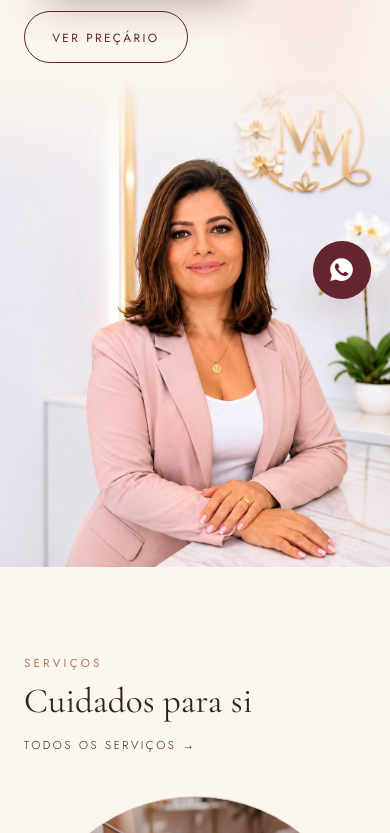
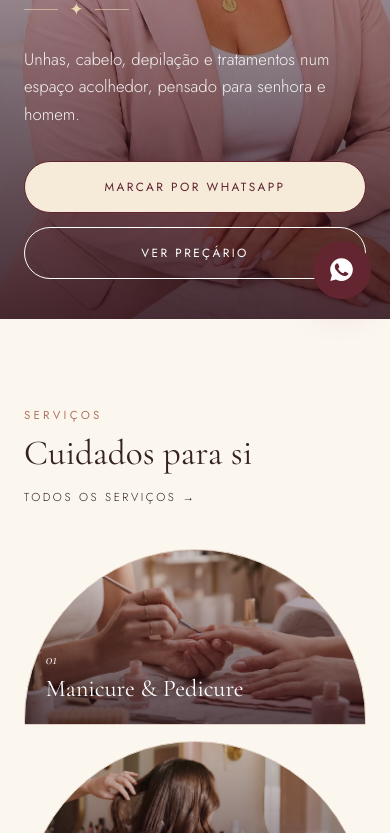
Before and after one commit to adiell-ds/pins, a plain HTML site: page marcia-melo/index.html in a window 390 px wide. Shown: the part 526-1359 px from the top of the page. Drawn offline with Linux system fonts and the light colour scheme.

Commit message:
Site Márcia Melo: hero com foto de fundo e texto por cima

```diff
--- a/marcia-melo/css/style.css
+++ b/marcia-melo/css/style.css
@@ -54,3 +54,14 @@ footer{background:var(--burgundy);color:var(--primary-fg);margin-top:5rem;paddin
 .hero-bg{width:70%;-webkit-mask-image:linear-gradient(90deg,transparent 28%,#000 54%);mask-image:linear-gradient(90deg,transparent 28%,#000 54%)}
 .hero:after{content:"";position:absolute;left:0;right:0;bottom:0;height:110px;background:linear-gradient(transparent,var(--background));z-index:-1;pointer-events:none}
 @media(max-width:900px){.hero-bg{width:100%;-webkit-mask-image:linear-gradient(180deg,transparent 0,#000 22%);mask-image:linear-gradient(180deg,transparent 0,#000 22%)}.hero:after{display:none}}
+/* hero com a foto a toda a largura por trás do texto */
+.hero{isolation:isolate;color:#fff;background:#3a1620}
+.hero-bg{position:absolute;inset:0;width:100%;height:100%;object-fit:cover;object-position:50% 18%;z-index:-2;-webkit-mask-image:none;mask-image:none;aspect-ratio:auto;order:0}
+.hero:before{content:"";position:absolute;left:0;top:0;right:0;bottom:0;width:100%;height:100%;z-index:-1;background:linear-gradient(90deg,rgba(40,12,20,.82) 0,rgba(40,12,20,.55) 42%,rgba(40,12,20,.12) 75%,transparent);filter:none}
+.hero:after{display:none}
+.hero .wrap{min-height:min(82vh,760px);align-items:end;padding-bottom:4.5rem}.hero .wrap>div{max-width:30rem}
+.hero .eyebrow{color:#ecd9b0}.hero h1{color:#fff}.hero h1 em{color:#f3d9dd}.hero .orn{color:#ecd9b0}.hero p{color:rgba(255,255,255,.92)}
+.hero .btn.solid{background:#f6ead8;color:#5e2230}.hero .btn.line{border-color:#fff;color:#fff;background:transparent}
+@media(max-width:900px){.hero{display:block}.hero .wrap{min-height:calc(100svh - 4.4rem);min-height:calc(100vh - 4.4rem);padding-top:2rem;padding-bottom:2.5rem;align-items:end}
+.hero:before{background:linear-gradient(180deg,rgba(40,12,20,.05) 0,rgba(40,12,20,.25) 38%,rgba(40,12,20,.85) 100%)}
+.hero-bg{position:absolute;object-position:50% 8%}.hero h1{font-size:clamp(3rem,13vw,4.2rem);margin:.6rem 0 1rem}.hero .cta .btn{width:100%;justify-content:center}}
```
